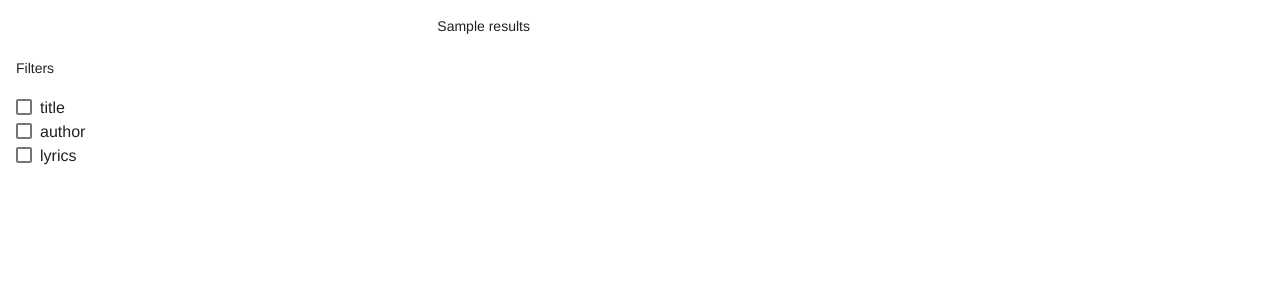
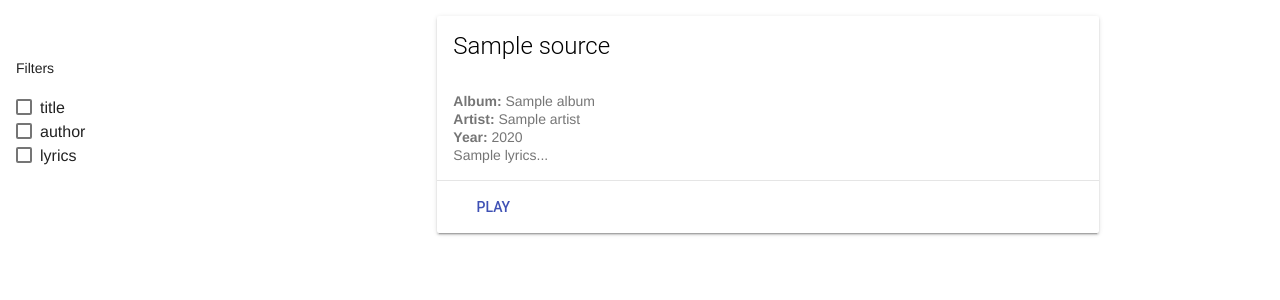
Before and after one commit to electron0zero/MusicSurf, a Flask app: template musicsurf/templates/index.html in a window 1280 px wide. Shown: the top 300 px of the page. Run offline with Flask 2, Linux system fonts and the light colour scheme; the template is opened without the code that fills it: values that come from a table or form of the project are taken from there, most other values are stand-ins (such as "Sample title", 1, 10 or a date in 2020).

Commit message:
feat - render search results in mdl-cards

```diff
--- a/musicsurf/elasticsearch/ESAPICall.py
+++ b/musicsurf/elasticsearch/ESAPICall.py
@@ -188,7 +188,7 @@ class IndexHandle:
         #     count+=1
         #     print(jsonData[i])
         # d_ascending = OrderedDict(sorted(jsonData.items(), key=lambda kv: kv[1][1]['_score']))
-        return jsonDump
+        return jsonData
 
 # DEBUG: Do not include main in release
 # def main():
--- a/musicsurf/templates/index.html
+++ b/musicsurf/templates/index.html
@@ -5,7 +5,7 @@
 {% block body %}
     <div class="mdl-grid">
       <div class="mdl-cell mdl-cell--4-col">
-          <form action = "http://127.0.0.1:2000/" method = post>
+          <form action = "http://127.0.0.1:2000/" class="form-pos" method = post>
               {{ form.hidden_tag() }}
               <div class="mdl-textfield mdl-js-textfield mdl-textfield--floating-label">
                 {% for field in form %}
@@ -53,7 +53,25 @@
       <div class="mdl-cell mdl-cell--8-col">
           <div class="results">
             {% if results %}
-                {{ results }}
+                {% for i in results['hits']['hits'] %}
+                    <div class="mdl-card mdl-shadow--2dp" style="width: 80%;">
+                        <div class="mdl-card__title">
+                            <h2 class="mdl-card__title-text">{{ i['_source']['title'] }}</h2>
+                        </div>
+                        <div class="mdl-card__supporting-text">
+                            <b>Album:</b> {{ i['_source']['album'] }}<br>
+                            <b>Artist:</b> {{ i['_source']['artist'] }}<br>
+                            <b>Year:</b> {{ i['_source']['year'] }}<br>
+                            {{ i['_source']['lyrics'][0:200] }}...
+
+                        </div>
+                        <div class="mdl-card__actions mdl-card--border">
+                            <a class="mdl-button mdl-button--colored mdl-js-button mdl-js-ripple-effect" href="{{ i['_source']['path'] }}">
+                            Play
+                            </a>
+                        </div>
+                    </div><br>
+                {% endfor %}
             {% endif %}
         </div>
       </div>
--- a/musicsurf/templates/layout.html
+++ b/musicsurf/templates/layout.html
@@ -10,6 +10,22 @@
         <link rel="stylesheet" href="https://code.getmdl.io/1.3.0/material.indigo-pink.min.css">
         <!-- Material Design icon font -->
         <link rel="stylesheet" href="https://fonts.googleapis.com/icon?family=Material+Icons">
+
+        <!-- change form position -->
+        <style>
+            .form-pos{
+                        position: static;
+                    }
+            @media (min-width: 1000px){
+                .form-pos{
+                    position: fixed;
+                }
+            @media (max-width: 480px){
+                .form-pos{
+                    position: static;
+                }
+            }
+        </style>
     </head>
     <body>
         {% block body %}
```
